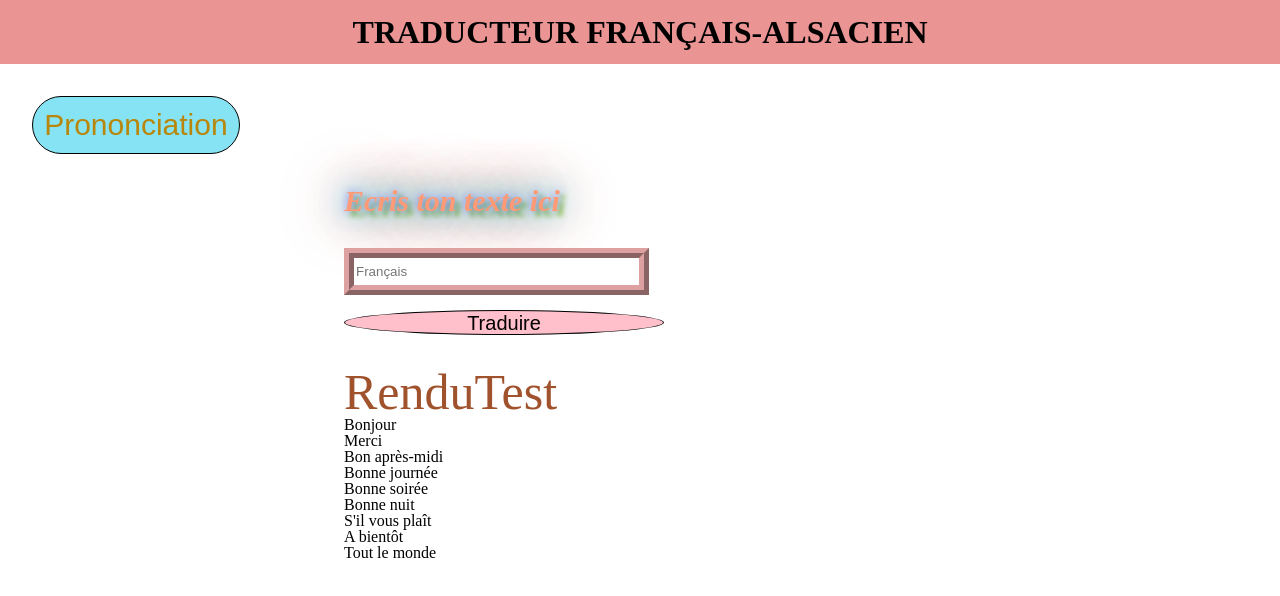
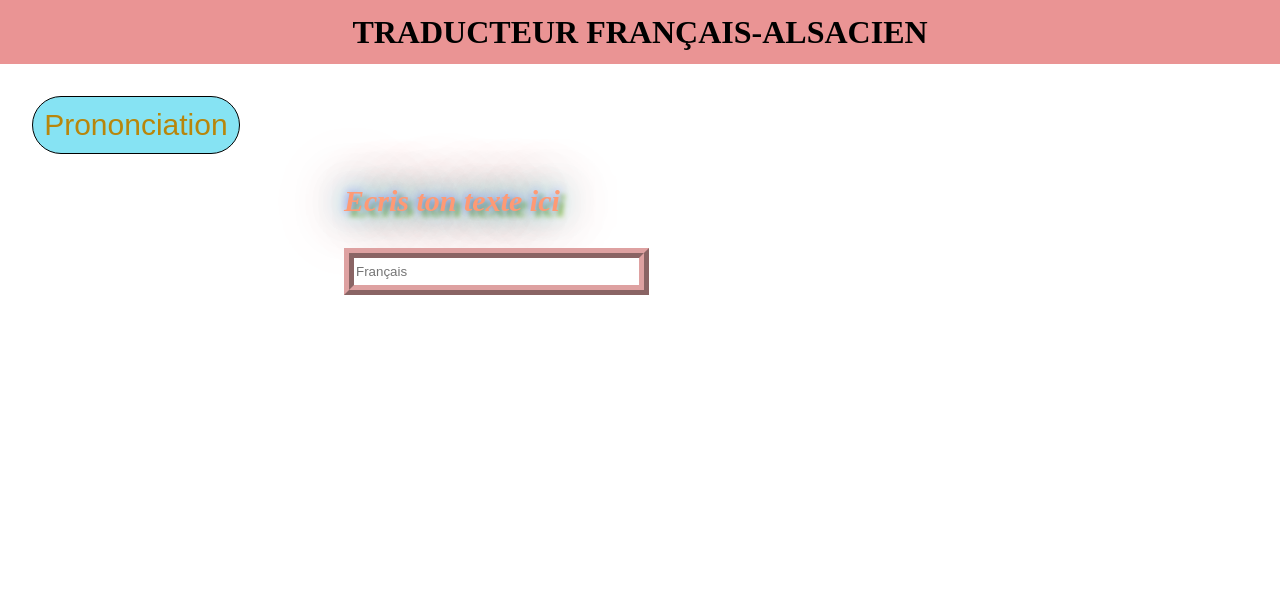
Before and after one commit to Chrstn67/Traducteur-Francais-Alsacien, a plain HTML site: page Traducteur.html in a window 1280 px wide. Drawn offline with Linux system fonts and the light colour scheme.

Commit message:
Update Traducteur.html

```diff
--- a/Traducteur.html
+++ b/Traducteur.html
@@ -59,11 +59,11 @@
             id="translator_input"
             placeholder="Français"
           />
-          <button class="traduction" type="submit">Traduire</button>
+          <!-- <button class="traduction" type="submit">Traduire</button> -->
         </form>
-        <span id="resultAls">RenduTest</span>
+        <span id="resultAls"></span>
 
-        <ol id="list-proposition">
+        <!-- <ol id="list-proposition">
           <li class="word">Bonjour</li>
           <li class="word">Merci</li>
           <li class="word">Bon après-midi</li>
@@ -73,7 +73,7 @@
           <li class="word">S'il vous plaît</li>
           <li class="word">A bientôt</li>
           <li class="word">Tout le monde</li>
-        </ol>
+        </ol> -->
       </section>
     </div>
 
```
